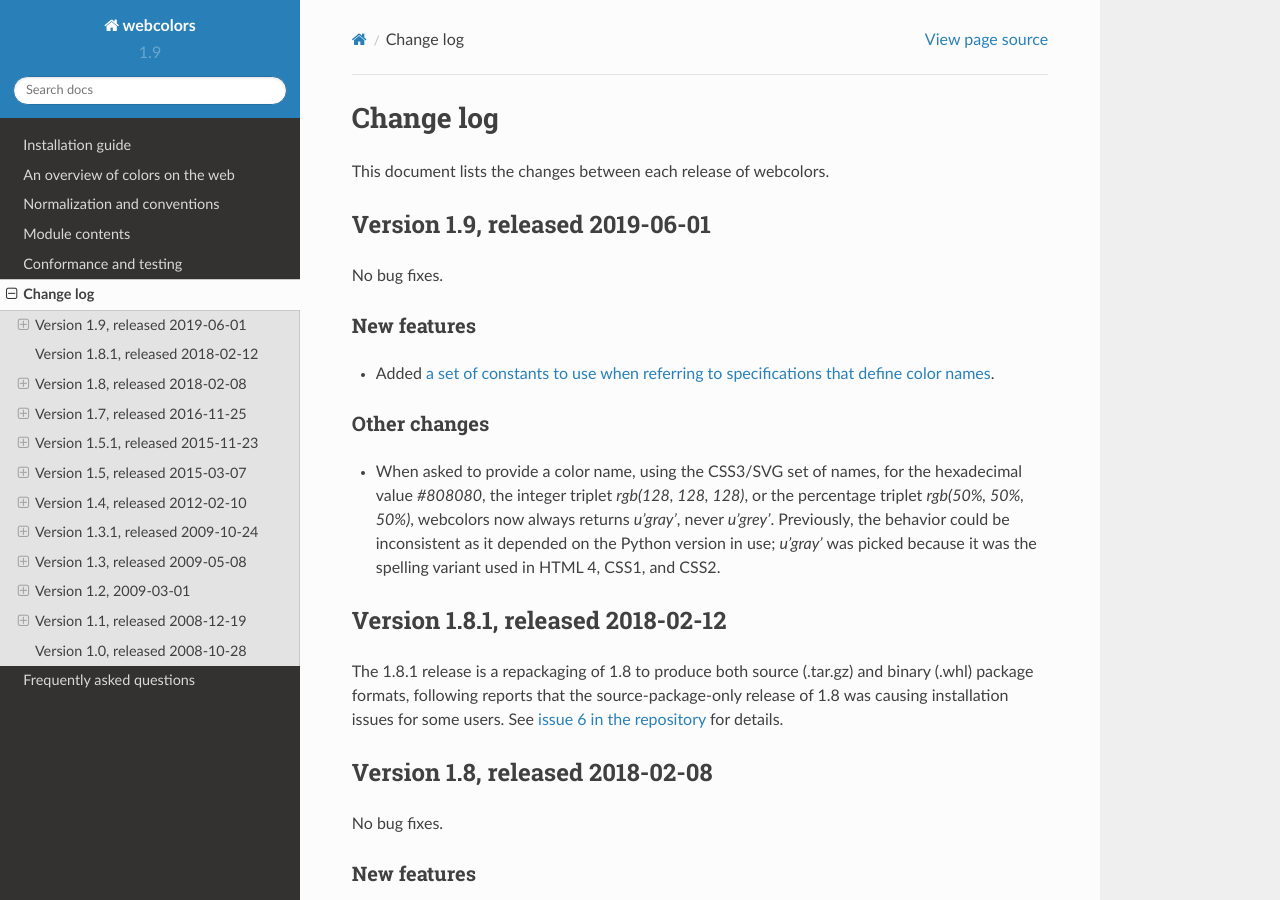
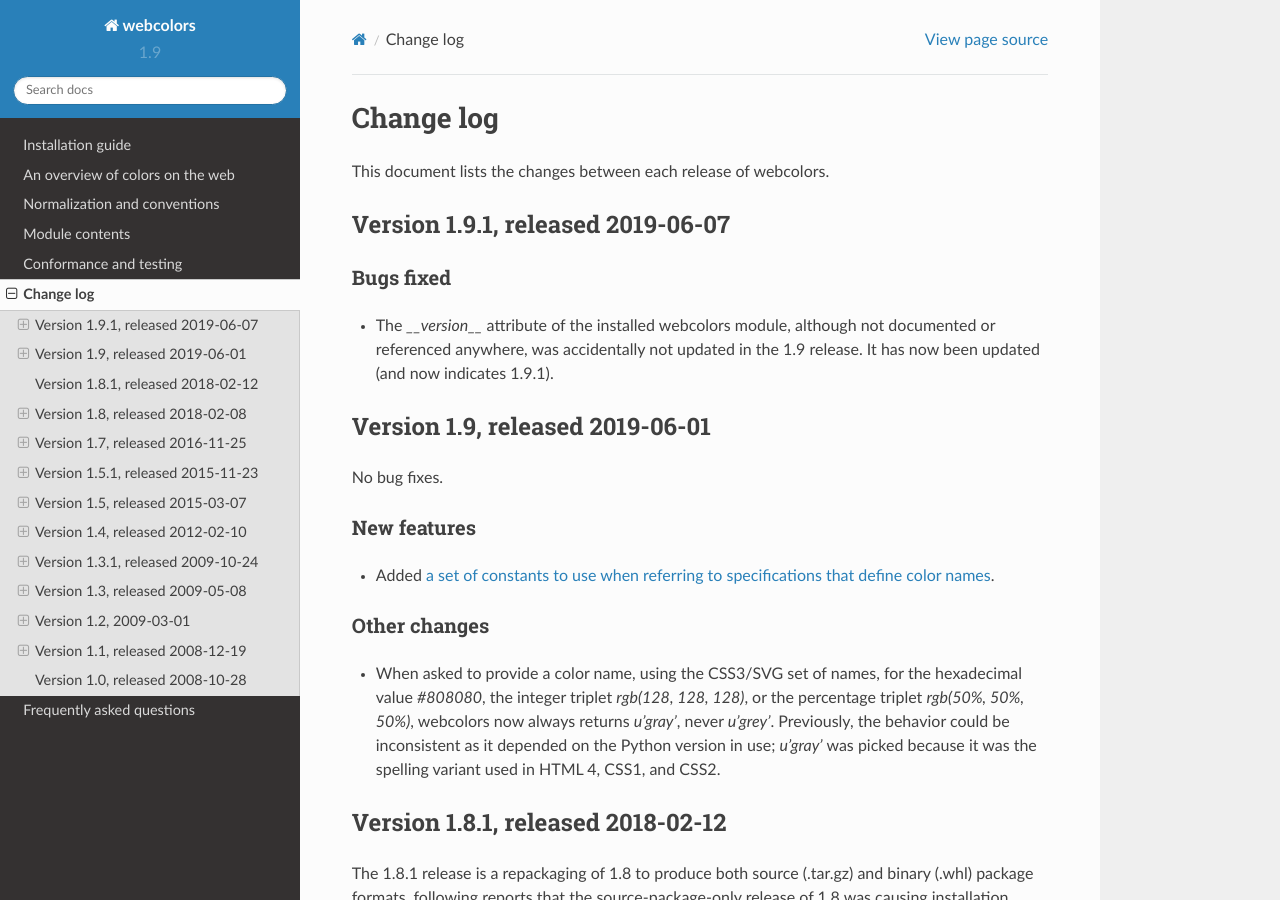
Before and after one commit to ubernostrum/webcolors, a Sphinx documentation site: the page built from docs/changelog.rst, in a window 1280 px wide and 900 px high. Built offline with Sphinx 7.4.7 and the Read the Docs theme 2.0.0, drawn with Linux system fonts in a browser that asks for light colours.

Commit message:
1.9.1, because silly things.

```diff
--- a/docs/changelog.rst
+++ b/docs/changelog.rst
@@ -5,6 +5,18 @@
 ==========
 
 This document lists the changes between each release of webcolors.
+
+Version 1.9.1, released 2019-06-07
+----------------------------------
+
+Bugs fixed
+~~~~~~~~~~
+
+* The `__version__` attribute of the installed webcolors module,
+  although not documented or referenced anywhere, was accidentally not
+  updated in the 1.9 release. It has now been updated (and now
+  indicates 1.9.1).
+
 
 Version 1.9, released 2019-06-01
 --------------------------------
--- a/docs/conf.py
+++ b/docs/conf.py
@@ -11,7 +11,7 @@
 project = u'webcolors'
 copyright = u'2008-2019, James Bennett'
 version = '1.9'
-release = '1.9'
+release = '1.9.1'
 exclude_trees = ['_build']
 pygments_style = 'sphinx'
 html_static_path = ['_static']
--- a/setup.cfg
+++ b/setup.cfg
@@ -21,7 +21,7 @@
 long_description = file: README.rst
 name = webcolors
 url = https://github.com/ubernostrum/webcolors
-version = 1.9
+version = 1.9.1
 
 [options]
 zip_safe = False
```
Also changed, not shown: 1 other file.
